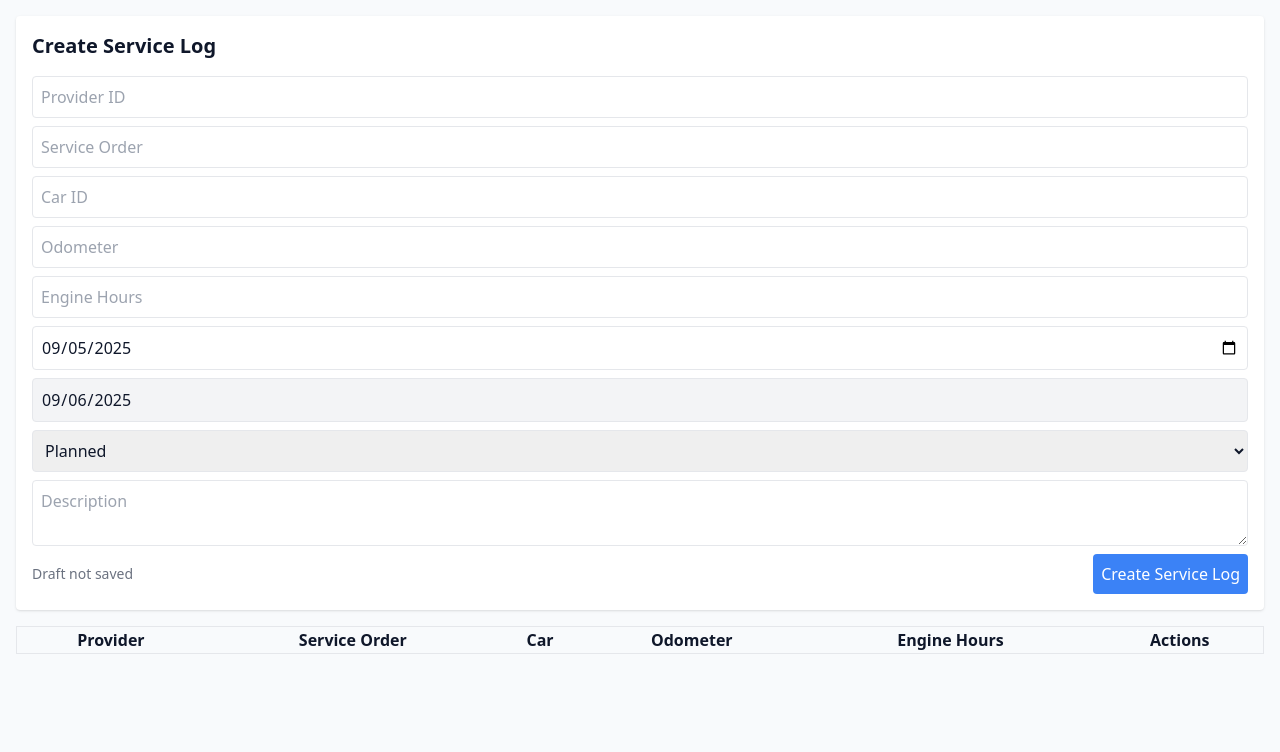
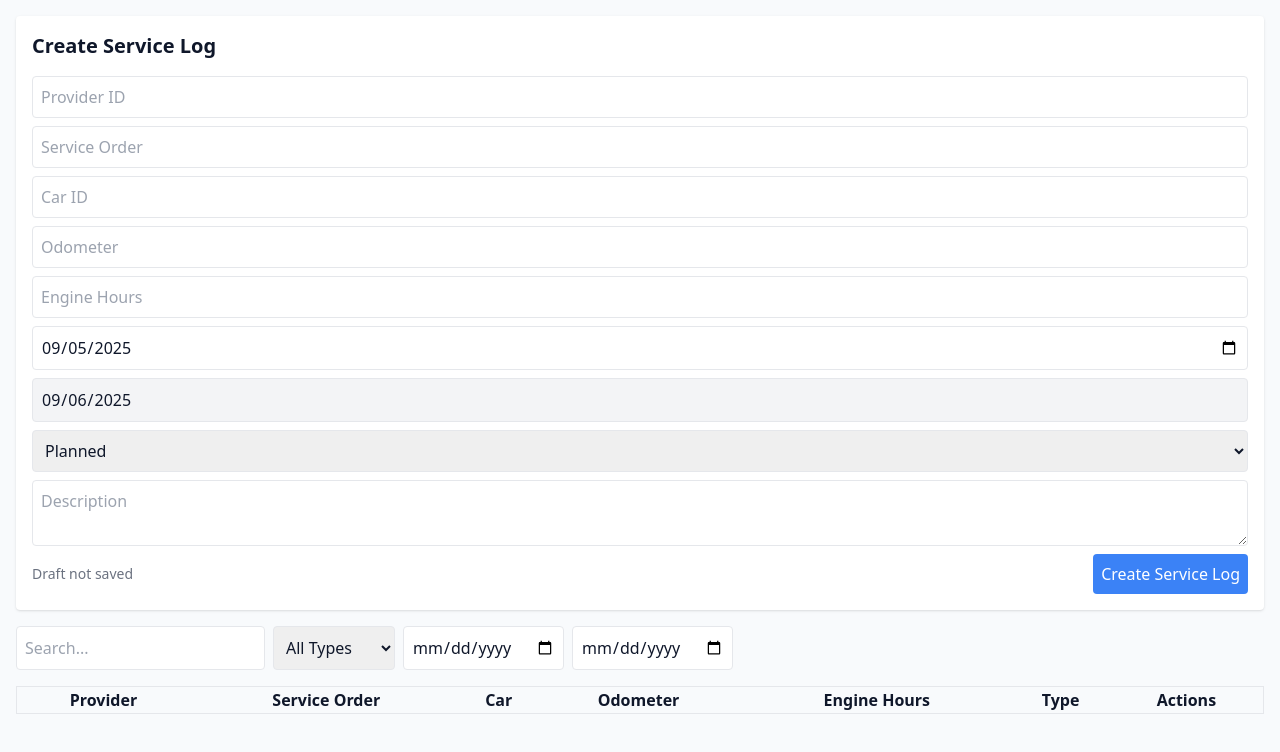
Before and after one commit to mykytapilec/service-logs, a React (Vite) app: page / in a window 1280 px wide. Shown: the top 752 px of the page. Built offline with nearby package versions, Linux system fonts and the light colour scheme.

Commit message:
search and filter

```diff
--- a/src/components/LogsTable.tsx
+++ b/src/components/LogsTable.tsx
@@ -6,11 +6,72 @@ import { DeleteLogModal } from './DeleteLogModal';
 
 export const LogsTable: React.FC = () => {
   const logs = useSelector((state: RootState) => state.logs.logs);
+
+  // Состояние для редактирования и удаления
   const [editId, setEditId] = useState<string | null>(null);
   const [deleteId, setDeleteId] = useState<string | null>(null);
 
+  // Поиск и фильтры
+  const [search, setSearch] = useState('');
+  const [typeFilter, setTypeFilter] = useState<string>('all');
+  const [startDateFrom, setStartDateFrom] = useState('');
+  const [startDateTo, setStartDateTo] = useState('');
+
+  // Фильтруем логи
+  const filteredLogs = logs.filter(log => {
+    const matchesSearch =
+      log.providerId.includes(search) ||
+      log.serviceOrder.includes(search) ||
+      log.carId.includes(search);
+
+    const matchesType = typeFilter === 'all' ? true : log.type === typeFilter;
+
+    const logDate = new Date(log.startDate);
+    const fromDate = startDateFrom ? new Date(startDateFrom) : null;
+    const toDate = startDateTo ? new Date(startDateTo) : null;
+
+    const matchesDate =
+      (!fromDate || logDate >= fromDate) && (!toDate || logDate <= toDate);
+
+    return matchesSearch && matchesType && matchesDate;
+  });
+
   return (
     <>
+      {/* Поиск и фильтры */}
+      <div className="flex gap-2 mb-4 flex-wrap">
+        <input
+          type="text"
+          placeholder="Search..."
+          value={search}
+          onChange={e => setSearch(e.target.value)}
+          className="border rounded p-2"
+        />
+        <select
+          value={typeFilter}
+          onChange={e => setTypeFilter(e.target.value)}
+          className="border rounded p-2"
+        >
+          <option value="all">All Types</option>
+          <option value="planned">Planned</option>
+          <option value="unplanned">Unplanned</option>
+          <option value="emergency">Emergency</option>
+        </select>
+        <input
+          type="date"
+          value={startDateFrom}
+          onChange={e => setStartDateFrom(e.target.value)}
+          className="border rounded p-2"
+        />
+        <input
+          type="date"
+          value={startDateTo}
+          onChange={e => setStartDateTo(e.target.value)}
+          className="border rounded p-2"
+        />
+      </div>
+
+      {/* Таблица */}
       <table className="table-auto w-full border">
         <thead>
           <tr>
@@ -19,17 +80,19 @@ export const LogsTable: React.FC = () => {
             <th>Car</th>
             <th>Odometer</th>
             <th>Engine Hours</th>
+            <th>Type</th>
             <th>Actions</th>
           </tr>
         </thead>
         <tbody>
-          {logs.map(log => (
+          {filteredLogs.map(log => (
             <tr key={log.id} className="border-t">
               <td>{log.providerId}</td>
               <td>{log.serviceOrder}</td>
               <td>{log.carId}</td>
               <td>{log.odometer}</td>
               <td>{log.engineHours}</td>
+              <td>{log.type}</td>
               <td className="flex gap-2">
                 <button
                   className="bg-blue-500 text-white px-2 py-1 rounded"
@@ -49,6 +112,7 @@ export const LogsTable: React.FC = () => {
         </tbody>
       </table>
 
+      {/* Модалка редактирования */}
       {editId && (
         <EditLogModal
           log={logs.find(log => log.id === editId)!}
@@ -56,6 +120,7 @@ export const LogsTable: React.FC = () => {
         />
       )}
 
+      {/* Модалка удаления */}
       {deleteId && (
         <DeleteLogModal
           logId={deleteId}
```
